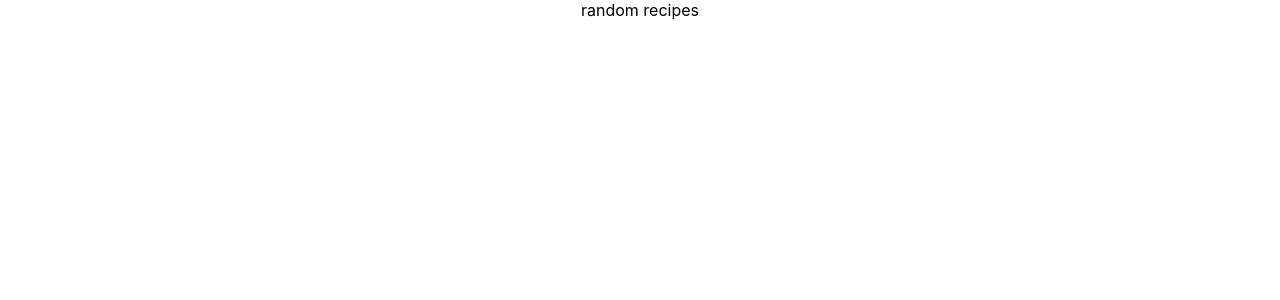
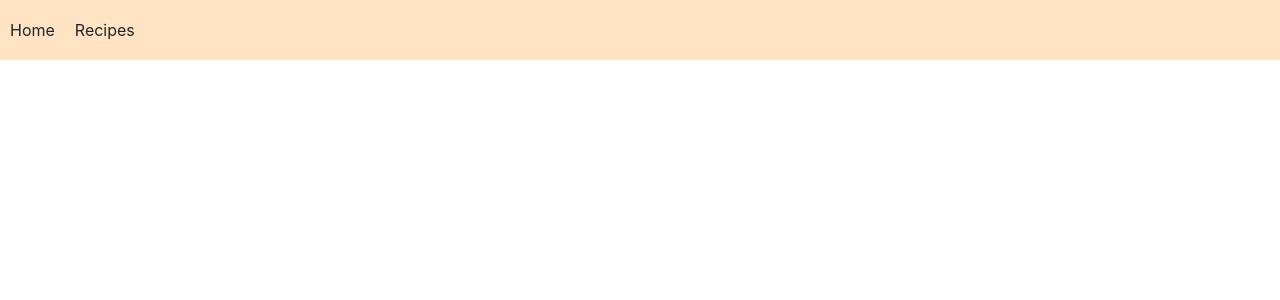
Before and after one commit to Luna123j/recipe_dice, a React (Create React App) app in the folder client/: page / in a window 1280 px wide. Shown: the top 300 px of the page. Built offline with nearby package versions, Linux system fonts and the light colour scheme.

Commit message:
add navbar

```diff
--- a/client/package.json
+++ b/client/package.json
@@ -9,6 +9,7 @@
     "react": "^18.2.0",
     "react-dom": "^18.2.0",
     "react-scripts": "5.0.1",
+    "sass": "^1.56.0",
     "web-vitals": "^2.1.4"
   },
   "scripts": {
--- a/client/public/index.html
+++ b/client/public/index.html
@@ -4,6 +4,7 @@
     <meta charset="utf-8" />
     <link rel="icon" href="%PUBLIC_URL%/favicon.ico" />
     <meta name="viewport" content="width=device-width, initial-scale=1" />
+    <link href="https://cdn.jsdelivr.net/npm/bootstrap@5.2.2/dist/css/bootstrap.min.css" rel="stylesheet" integrity="sha384-Zenh87qX5JnK2Jl0vWa8Ck2rdkQ2Bzep5IDxbcnCeuOxjzrPF/et3URy9Bv1WTRi" crossorigin="anonymous">
     <meta name="theme-color" content="#000000" />
     <meta
       name="description"
@@ -24,6 +25,8 @@
       work correctly both with client-side routing and a non-root public URL.
       Learn how to configure a non-root public URL by running `npm run build`.
     -->
+
+
     <title>React App</title>
   </head>
   <body>
--- a/client/src/App.js
+++ b/client/src/App.js
@@ -1,10 +1,10 @@
-import logo from './logo.svg';
 import './App.css';
+import Navbar from './component/Navbar';
 
 function App() {
   return (
     <div className="App">
-      random recipes
+      <Navbar />
     </div>
   );
 }
--- /dev/null
+++ b/client/src/component/Navbar.jsx
@@ -0,0 +1,21 @@
+import React from "react";
+import './Navbar.scss';
+const Navbar = () => {
+  return (
+    <nav className="navbar navbar-default">
+      <div >
+        <ul className="nav navbar-nav">
+          <li className="nav-item">
+            <a>Home</a>
+          </li>
+          <li className="nav-item">
+            <a>Recipes</a>
+          </li>
+        </ul>
+      </div>
+    </nav>
+
+  )
+}
+
+export default Navbar;
--- /dev/null
+++ b/client/src/component/Navbar.scss
@@ -0,0 +1,12 @@
+.navbar {
+  background-color: bisque;
+}
+
+.navbar-nav {
+  flex-direction: row;
+
+}
+
+.nav-item {
+  margin: 10px;
+}
```
Also changed, not shown: 1 other file (tests, documents, lock files or other folders).
